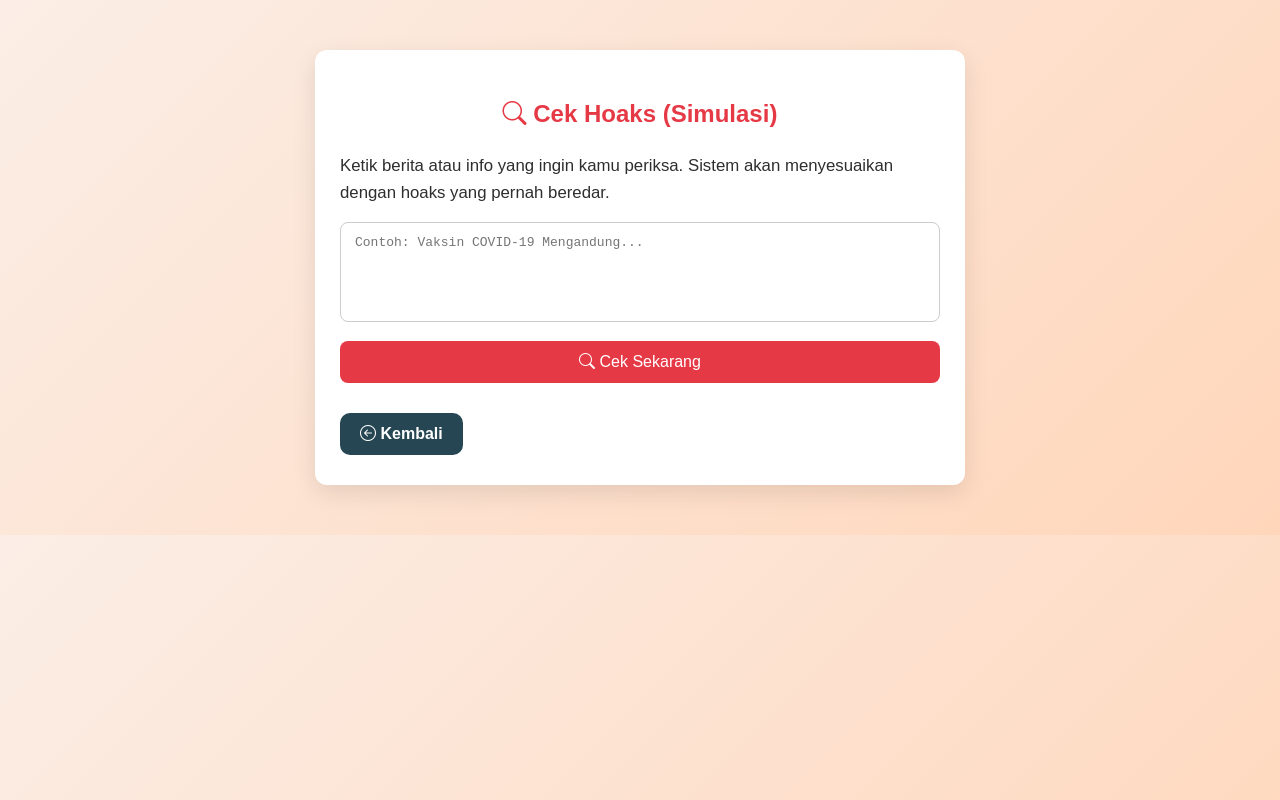
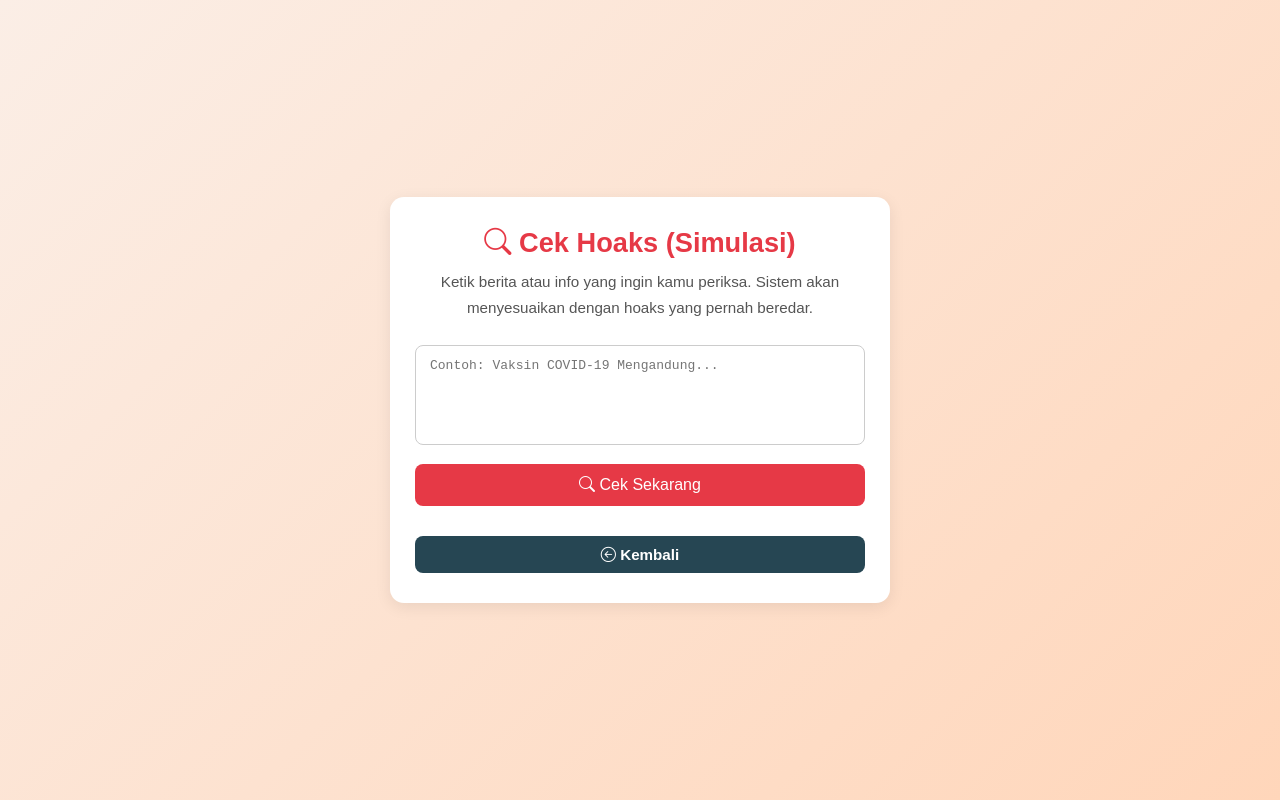
Before and after one commit to syachviiar/kwn-web, a plain HTML site: page cek-hoaks.html in a window 1280 px wide. Drawn offline with nearby package versions, Linux system fonts and the light colour scheme.

Commit message:
commit v3

```diff
--- a/cek-hoaks.html
+++ b/cek-hoaks.html
@@ -4,16 +4,39 @@
   <meta charset="UTF-8" />
   <meta name="viewport" content="width=device-width, initial-scale=1.0" />
   <title>Cek Hoaks - Simulasi</title>
-  <link rel="stylesheet" href="css/style-materi.css" />
-  <link rel="stylesheet" href="https://cdn.jsdelivr.net/npm/bootstrap-icons@1.10.5/font/bootstrap-icons.css" />
+  <link rel="stylesheet" href="css/style.css" />
+  <link rel="stylesheet" href="https://cdn.jsdelivr.net/npm/bootstrap-icons@1.10.5/font/bootstrap-icons.css">
   <style>
+  body {
+    margin: 0;
+    padding: 40px 20px;
+    display: flex;
+    align-items: center;
+    justify-content: center;
+    min-height: 100vh;
+  }
+
   .container {
-      max-width: 600px;
-      margin: 50px auto;
-      background: #fff;
     padding: 30px 25px;
-      border-radius: 12px;
-      box-shadow: 0 8px 25px rgba(0, 0, 0, 0.1);
+    border-radius: 14px;
+    box-shadow: 0 4px 16px rgba(0, 0, 0, 0.08);
+    max-width: 500px;
+    width: 100%;
+  }
+
+  h2 {
+    margin-top: 0;
+    font-size: 1.7em;
+    text-align: center;
+    color: #e63946;
+    margin-bottom: 10px;
+  }
+
+  p {
+    font-size: 0.95em;
+    color: #555;
+    text-align: center;
+    margin-bottom: 25px;
   }
 
   textarea {
@@ -67,34 +90,34 @@
 
   .aman {
     background: #e2f4ec;
-      border-left: 4px solid #e63946;
+    border-left: 4px solid #2a9d8f;
   }
 
-    .source {
+  .btn-back {
+    display: block;
+    margin-top: 30px;
+    text-align: center;
+    background: #264653;
+    color: #fff;
+    padding: 10px 0;
+    border-radius: 8px;
+    text-decoration: none;
+    font-size: 0.95em;
+    transition: background 0.3s ease;
+  }
+
+  .btn-back:hover {
+    background: #1f3f45;
+  }
+
+  a.source {
     color: #1d3557;
     text-decoration: underline;
   }
+</style>
 
-    .btn-nav {
-      display: inline-block;
-      margin-top: 30px;
-      background: #264653;
-      color: white;
-      padding: 12px 20px;
-      border-radius: 10px;
-      text-decoration: none;
-      font-weight: bold;
-      transition: transform 0.2s, background 0.2s;
-      text-align: center;
-    }
-
-    .btn-nav:hover {
-      background: #8B0000;
-      transform: scale(1.03);
-    }
-  </style>
 </head>
-<body class="slide-fade-in">
+<body>
   <div class="container">
     <h2><i class="bi bi-search"></i> Cek Hoaks (Simulasi)</h2>
     <p>Ketik berita atau info yang ingin kamu periksa. Sistem akan menyesuaikan dengan hoaks yang pernah beredar.</p>
@@ -104,7 +127,7 @@
 
     <div id="hasil" class="result" style="display: none;"></div>
 
-    <a href="main.html" class="btn-nav"><i class="bi bi-arrow-left-circle"></i> Kembali</a>
+    <a href="main.html" class="btn-back"><i class="bi bi-arrow-left-circle"></i> Kembali</a>
   </div>
 
   <script>
```
Lines whose indentation alone changed are shown as unchanged.
